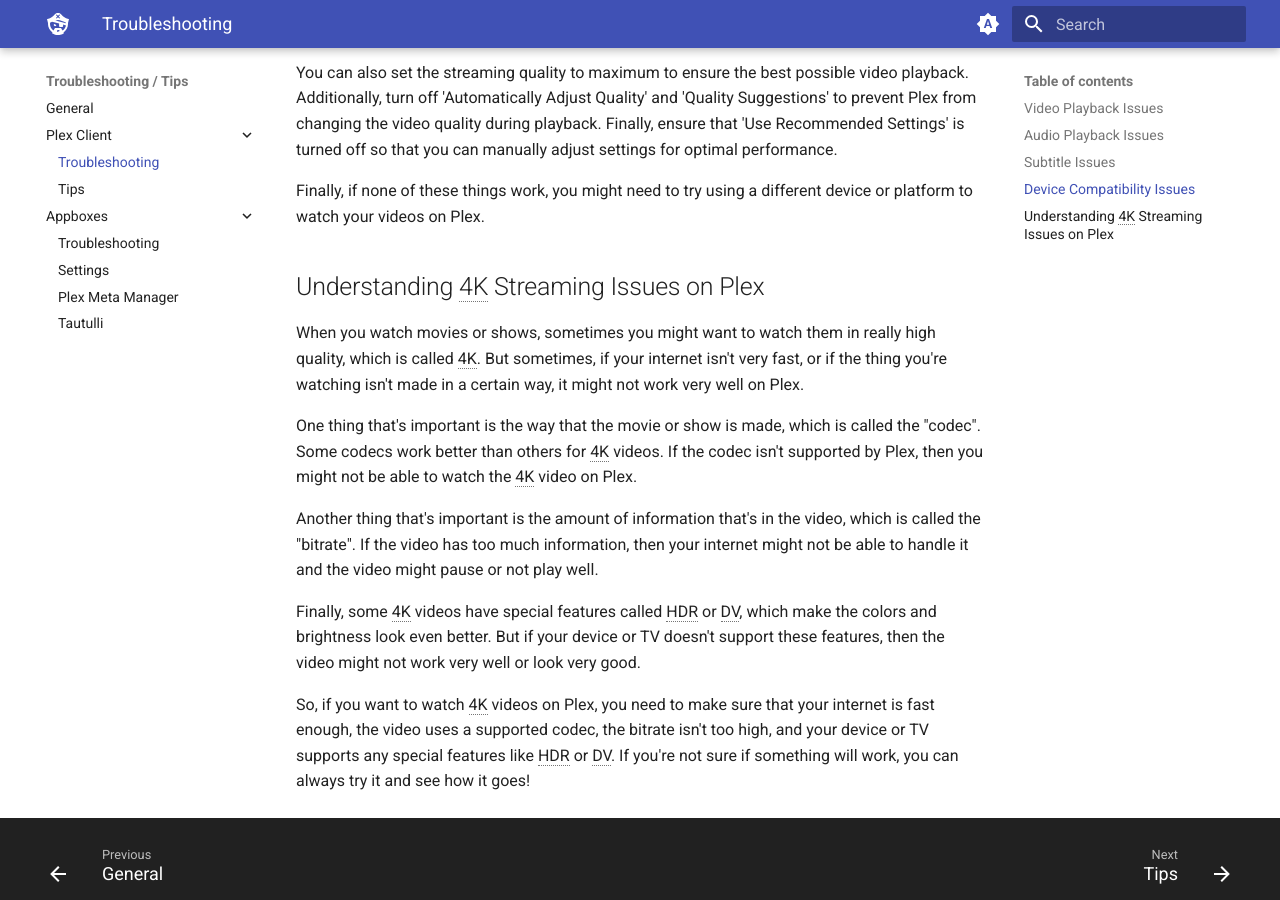
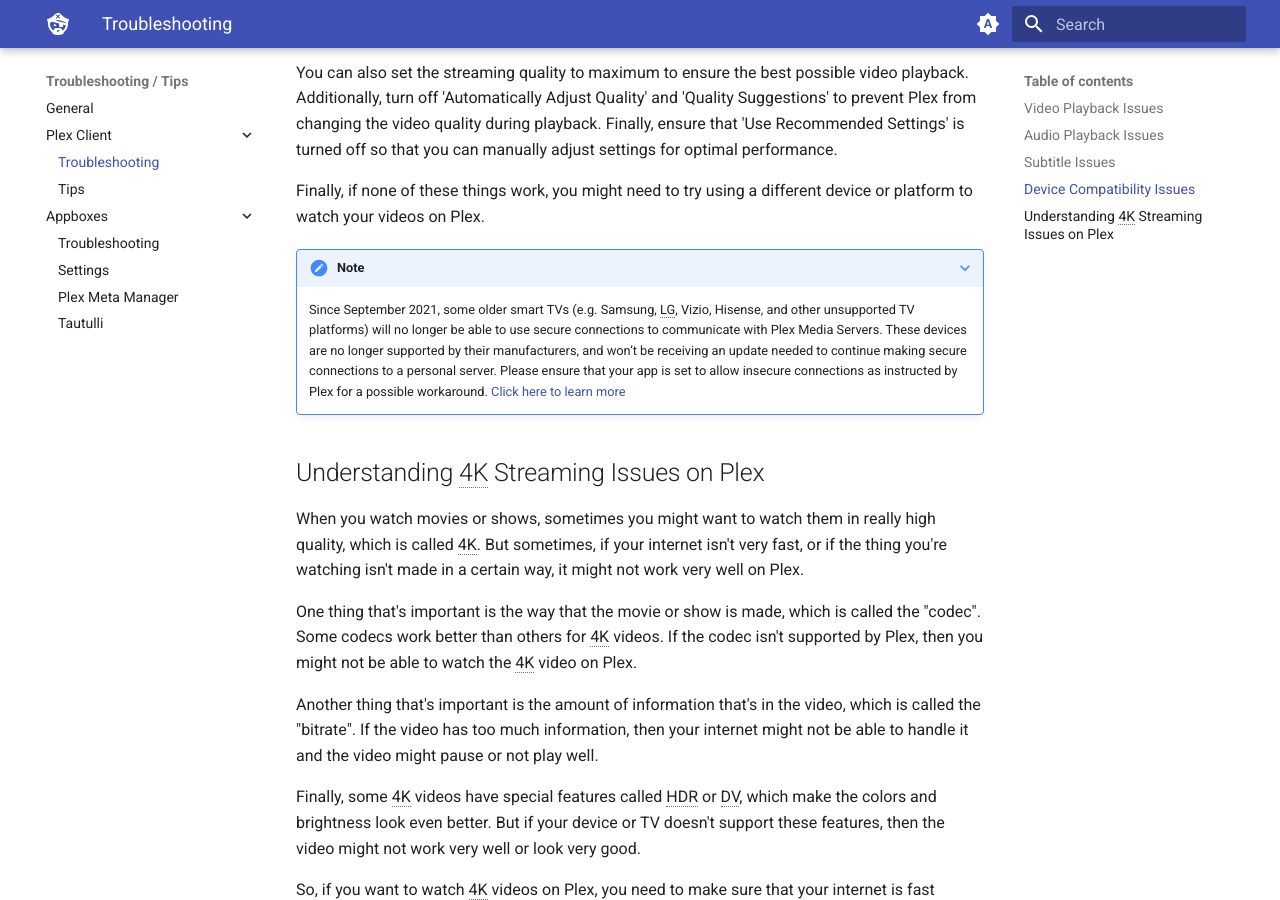
Before and after one commit to neomedia6989/docs-2, an MkDocs documentation site: the page built from docs/troubleshooting/client/index.md, in a window 1280 px wide and 900 px high, scrolled down 2544 px. Built offline with MkDocs 1.6.1 and Material for MkDocs 9.7.7, drawn with Linux system fonts in a browser that asks for light colours.

Commit message:
add warning regarding older tvs

```diff
--- a/docs/troubleshooting/client/index.md
+++ b/docs/troubleshooting/client/index.md
@@ -56,6 +56,10 @@
 
 Finally, if none of these things work, you might need to try using a different device or platform to watch your videos on Plex.
 
+???+ note Important information about Plex for various older smart TVs
+
+    Since September 2021, some older smart TVs (e.g. Samsung, LG, Vizio, Hisense, and other unsupported TV platforms) will no longer be able to use secure connections to communicate with Plex Media Servers. These devices are no longer supported by their manufacturers, and won’t be receiving an update needed to continue making secure connections to a personal server. Please ensure that your app is set to allow insecure connections as instructed by Plex for a possible workaround. [Click here to learn more](https://forums.plex.tv/t/important-information-about-plex-for-smart-tvs-after-september-30-2021/746506/1)
+
 ## Understanding 4K Streaming Issues on Plex
 
 When you watch movies or shows, sometimes you might want to watch them in really high quality, which is called 4K. But sometimes, if your internet isn't very fast, or if the thing you're watching isn't made in a certain way, it might not work very well on Plex.
```
